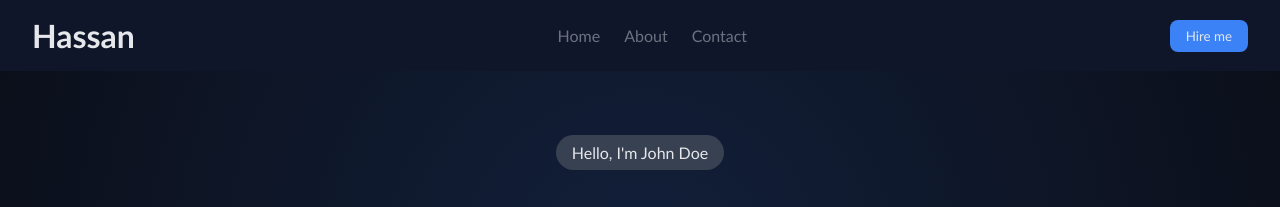
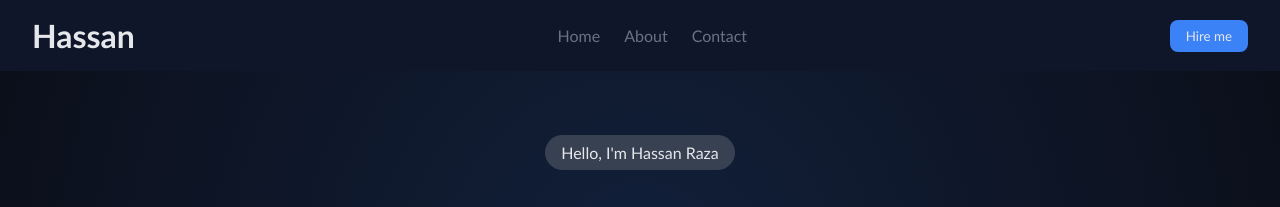
Before and after one commit to M-Hassan-Raza411/ReactHeroPage, a React (Vite) app in the folder Landing page/: page / in a window 1280 px wide. Shown: the top 207 px of the page. Built offline with nearby package versions, Linux system fonts and the light colour scheme.

Commit message:
little change

```diff
--- a/Landing page/src/components/Hero.jsx
+++ b/Landing page/src/components/Hero.jsx
@@ -4,7 +4,7 @@ import { PrimaryButton, SecondaryButton } from './Button'
 const Hero = () => {
   return (
     <div className='hero'>
-      <span className='heroinfo'>Hello, I'm John Doe</span>
+      <span className='heroinfo'>Hello, I'm  Hassan Raza</span>
       <h1 className='herotitle'>Full Stack Developer</h1>
       <p className='herodesc'>
         I build exceptional digital experiences that are fast, accessible, and visually appealing. With expertise in both front-end and back-end development, I create seamless and efficient web applications that meet the needs of users and businesses alike. Let's work together to bring your ideas to life!
```
